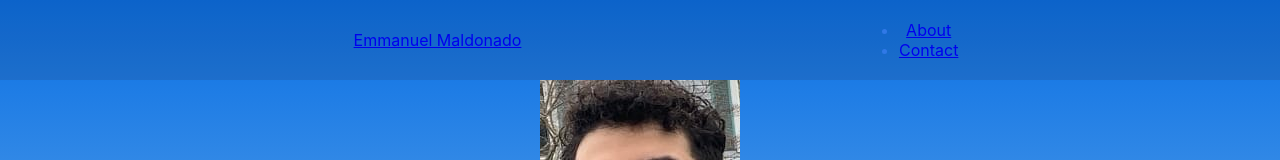
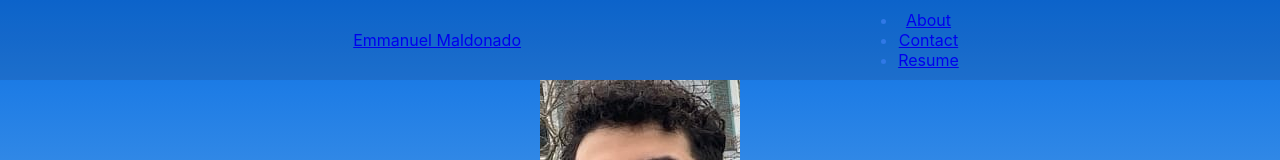
Before and after one commit to epsilonswisdom/portfolio-ready, a React (Create React App) app: page / in a window 1280 px wide. Shown: the top 160 px of the page. Built offline with nearby package versions, Linux system fonts and the light colour scheme.

Commit message:
Fix up grammar on resume page and work on the data folder for projects

```diff
--- a/src/App.jsx
+++ b/src/App.jsx
@@ -4,6 +4,7 @@ import HomePage from './pages/HomePage';
 import AboutPage from './pages/AboutPage';
 import NavBar from './components/NavBar';
 import ContactPage from './pages/ContactPage';
+import ResumePage from './pages/ResumePage';
 
 function App() {
   return (
@@ -13,6 +14,7 @@ function App() {
         <Route path='/' element={<HomePage />} />
         <Route path='about' element={<AboutPage />} />
         <Route path='contact' element={<ContactPage />} />
+        <Route path='resume' element={<ResumePage />} />
       </Routes>
     </div>
   );
--- a/src/components/NavBar.jsx
+++ b/src/components/NavBar.jsx
@@ -24,6 +24,12 @@ function NavBar() {
             >Contact
             </NavLink>
         </li>
+          <li>
+            <NavLink
+            to='/resume'
+            >Resume
+            </NavLink>
+          </li>
       </ul>
     </nav>
   )
--- a/src/pages/ResumePage.jsx
+++ b/src/pages/ResumePage.jsx
@@ -7,3 +7,5 @@ const ResumePage = () => {
     </>
   )
 }
+
+export default ResumePage
```
